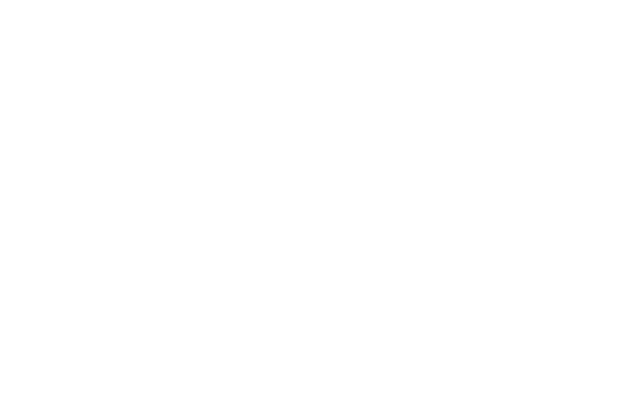
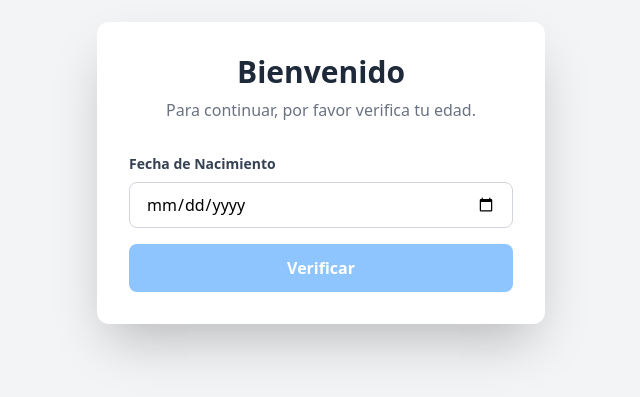
Before and after one commit to endbel/vozCiudadana, a React (Vite) app in the folder front-end/: page / in a window 1280 px wide. Shown: the part 227-624 px from the top of the page, without its empty margins (319-959 px from the left). Built offline with nearby package versions, Linux system fonts and the light colour scheme.

Commit message:
feat(auth): Add age verification screen

```diff
--- a/front-end/package.json
+++ b/front-end/package.json
@@ -13,9 +13,9 @@
     "@supabase/supabase-js": "^2.75.0",
     "@tailwindcss/vite": "^4.1.14",
     "axios": "^1.12.2",
-    "motion": "^12.23.24",
     "leaflet": "^1.9.4",
     "lucide-react": "^0.546.0",
+    "motion": "^12.23.24",
     "react": "^19.1.1",
     "react-dom": "^19.1.1",
     "react-leaflet": "^5.0.0",
--- a/front-end/src/App.tsx
+++ b/front-end/src/App.tsx
@@ -1,8 +1,9 @@
-import "./index.css";
+import FechaDeNacimiento from "./components/auth/FechaDeNacimiento";
+
 
 
 function App() {
-  return <> </>;
+  return <FechaDeNacimiento onSuccess={() => {}} />;
 }
 
 export default App;
--- /dev/null
+++ b/front-end/src/components/auth/FechaDeNacimiento.tsx
@@ -0,0 +1,76 @@
+import React, { useState } from "react";
+
+type FechaDeNacimientoProps = {
+  onSuccess: () => void;
+};
+
+const FechaDeNacimiento: React.FC<FechaDeNacimientoProps> = ({ onSuccess }) => {
+  const [birthdate, setBirthdate] = useState("");
+  const [error, setError] = useState<string | null>(null);
+
+  const handleVerification = (e: React.FormEvent) => {
+    e.preventDefault();
+    if (!birthdate) return;
+
+    const today = new Date();
+    const [year, month, day] = birthdate.split("-").map(Number);
+    const userBirthDate = new Date(year, month - 1, day);
+    const legalAgeDate = new Date(
+      today.getFullYear() - 18,
+      today.getMonth(),
+      today.getDate()
+    );
+
+    if (userBirthDate <= legalAgeDate) {
+      setError(null);
+      onSuccess();
+    } else {
+      setError("Debes ser mayor de 18 años para ingresar.");
+    }
+  };
+
+  return (
+    <div className="min-h-screen bg-gray-100 flex flex-col justify-center items-center p-4">
+      <div className="bg-white rounded-xl shadow-2xl w-full max-w-md p-8 text-center animate-fade-in">
+        <h1 className="text-3xl font-bold text-gray-800 mb-2">Bienvenido</h1>
+        <p className="text-gray-500 mb-8">
+          Para continuar, por favor verifica tu edad.
+        </p>
+
+        <form onSubmit={handleVerification}>
+          <div className="mb-4 text-left">
+            <label
+              htmlFor="birthdate"
+              className="block text-sm font-semibold text-gray-700 mb-2"
+            >
+              Fecha de Nacimiento
+            </label>
+            <input
+              type="date"
+              id="birthdate"
+              value={birthdate}
+              onChange={(e) => {
+                setBirthdate(e.target.value);
+                if (error) setError(null);
+              }}
+              className="w-full px-4 py-2.5 border border-gray-300 rounded-lg focus:outline-none focus:ring-2 focus:ring-blue-500 transition"
+              required
+            />
+          </div>
+
+          {error && <p className="text-red-500 text-sm mb-4">{error}</p>}
+
+          <button
+            type="submit"
+            disabled={!birthdate}
+            className="w-full bg-blue-600 text-white font-bold py-3 rounded-lg hover:bg-blue-700 transition-colors disabled:bg-blue-300 disabled:cursor-not-allowed"
+          >
+            Verificar
+          </button>
+        </form>
+      </div>
+    </div>
+  );
+};
+
+export default FechaDeNacimiento;
```
Also changed, not shown: front-end/src/components/modals/DetalleIncidencia.tsx (renamed from front-end/src/components/DetalleIncidencia.tsx), front-end/src/components/modals/ImagenModal.tsx (renamed from front-end/src/components/ImagenModal.tsx), front-end/src/components/modals/ReportarIncidencia.tsx (renamed from front-end/src/components/ReportarIncidencia.tsx).
